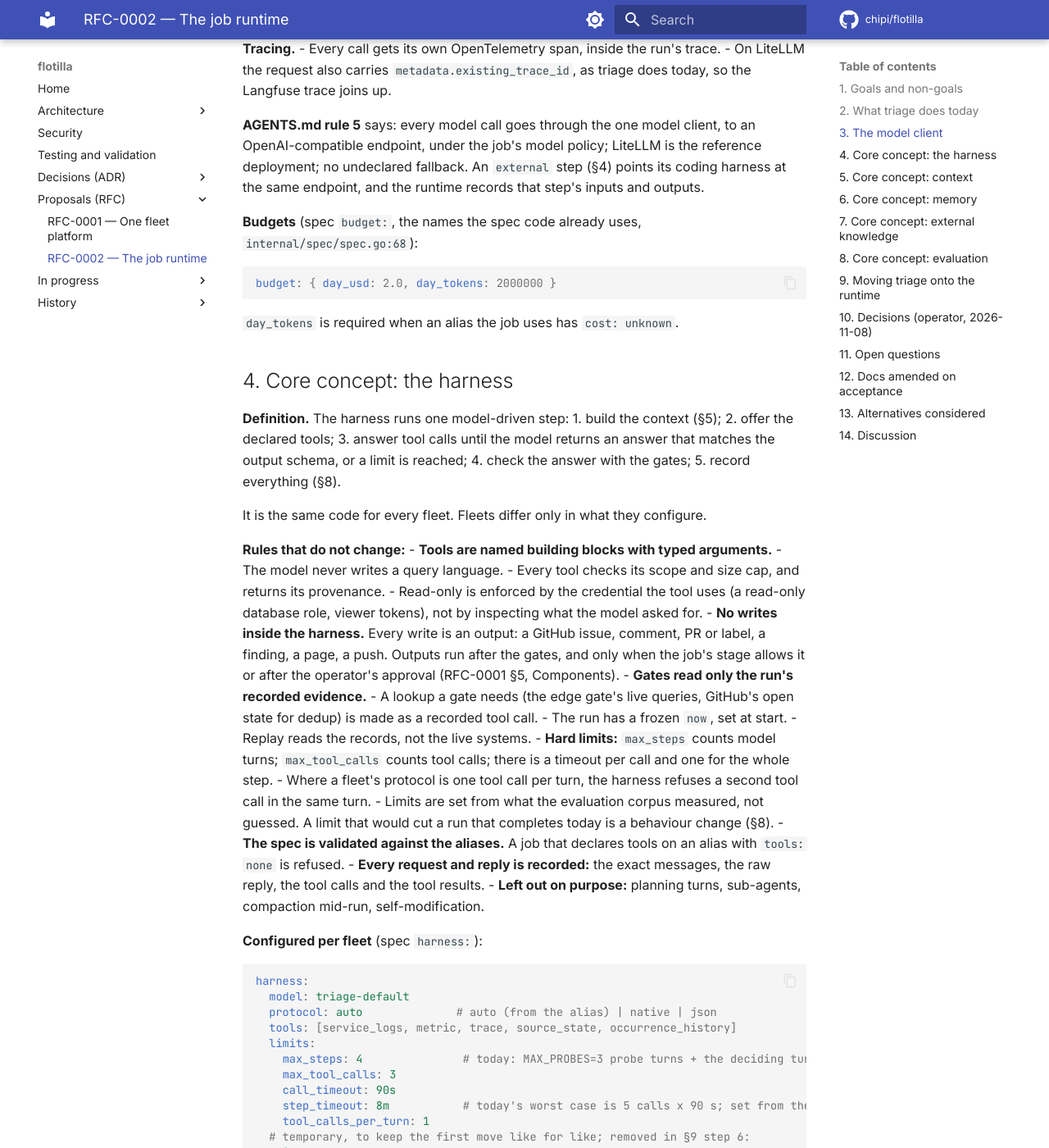
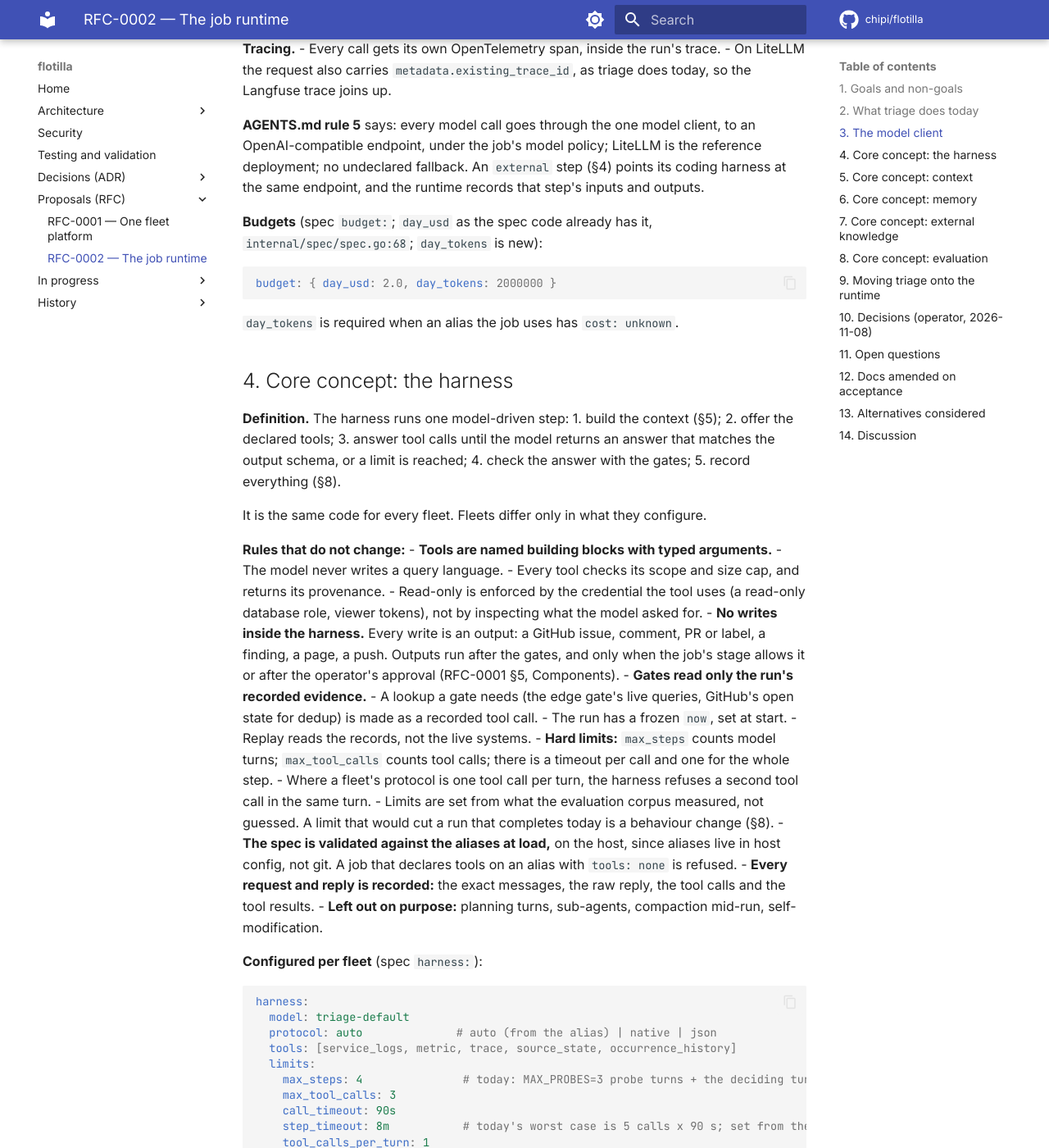
Before and after one commit to chipi/flotilla, an MkDocs documentation site: the page built from docs/rfc/RFC-0002-job-runtime.md, in a window 1280 px wide and 1400 px high, scrolled down 3941 px. Shown: the whole window at 82% size. Built offline with MkDocs 1.6.1 and Material for MkDocs 9.7.7, drawn with Linux system fonts in a browser that asks for light colours; comment, search, counter and statistics services are not loaded; some of the changed text lies outside the part shown.

Commit message:
docs(rfc): RFC-0002: the advisor's third pass (ready; four one-line edits)
Co-Authored-By: Claude Opus 5.5 <noreply@anthropic.com>
Claude-Session: https://claude.ai/code/session_01DJqN6tYa8ro8Kjh54qGCF1

````diff
--- a/docs/rfc/RFC-0002-job-runtime.md
+++ b/docs/rfc/RFC-0002-job-runtime.md
@@ -176,7 +176,8 @@ OpenAI-compatible endpoint, under the job's model policy; LiteLLM is the referen
 undeclared fallback. An `external` step (§4) points its coding harness at the same endpoint, and the
 runtime records that step's inputs and outputs.
 
-**Budgets** (spec `budget:`, the names the spec code already uses, `internal/spec/spec.go:68`):
+**Budgets** (spec `budget:`; `day_usd` as the spec code already has it, `internal/spec/spec.go:68`;
+`day_tokens` is new):
 
 ```yaml
 budget: { day_usd: 2.0, day_tokens: 2000000 }
@@ -216,8 +217,8 @@ It is the same code for every fleet. Fleets differ only in what they configure.
     the same turn.
   - Limits are set from what the evaluation corpus measured, not guessed. A limit that would cut a
     run that completes today is a behaviour change (§8).
-- **The spec is validated against the aliases.** A job that declares tools on an alias with
-  `tools: none` is refused.
+- **The spec is validated against the aliases at load,** on the host, since aliases live in host
+  config, not git. A job that declares tools on an alias with `tools: none` is refused.
 - **Every request and reply is recorded:** the exact messages, the raw reply, the tool calls and the
   tool results.
 - **Left out on purpose:** planning turns, sub-agents, compaction mid-run, self-modification.
@@ -446,8 +447,9 @@ signal supplied. Configured per installation, used per fleet:
 knowledge:
   homelab-handbook:
     kind: files
-    from: ~/agentic-ai-homelab              # the host checkout the deploy copies from
     volume: flotilla-knowledge              # mounted read-only at /knowledge in the worker
+    # the host checkout the deploy copies from is in the deploy's FLOTILLA_HOME/.env
+    # (KNOWLEDGE_HOMELAB_FROM), like the secrets paths secrets.sh reads
     paths: [docs/recipes/**, docs/adr/**, infra/**/README.md]
     maps:
       by_service: { litellm: infra/litellm/README.md, glitchtip: infra/glitchtip/README.md }
@@ -489,7 +491,8 @@ different things.
 | the harness code, the client, the context builder, meant to change nothing | exact replay |
 | a playbook or fragment, a context layer or budget, a limit, activating a note, a different model | model replay |
 | a tool's implementation (its query, window or trimming) | re-freeze the tool results with the new tool (`freeze.py --refreeze`), then model replay |
-| an alias remapped to another deployment in config | model replay; the run id is recorded in the deploy's ops event, since config has no commit message |
+| an alias remapped to another deployment in flotilla's config | model replay; the run id is recorded in the deploy's ops event, since config has no commit message |
+| a re-route on the gateway side (LiteLLM's own config) | flotilla cannot gate it. A changed deployment id (`x-litellm-model-id`) on a known alias raises an alert, and a model replay follows |
 | the client's transport, or anything that touches the wire | exact replay, then shadow comparison |
 | an `external` step | not replayable. Its gates (repro-first, the delta suite) and the operator's review of the diff are the proof |
 
@@ -672,3 +675,6 @@ These say something this RFC changes (AGENTS.md rule 28):
   - **Smaller fixes:** `interrupted` when flotillad is lost mid-run; spec validation of tools
     against aliases; `step_timeout` set from the worst case; exact-match knowledge keys; the cost
     body field first; the "JSON" word rule.
+- **2026-11-08, advisor's third pass on revision 3:** ready for the operator's acceptance. Four
+  one-line edits made: `day_tokens` marked new; alias validation at load; the knowledge source path
+  in the deploy's `.env`; a row for gateway-side re-routes.
````
